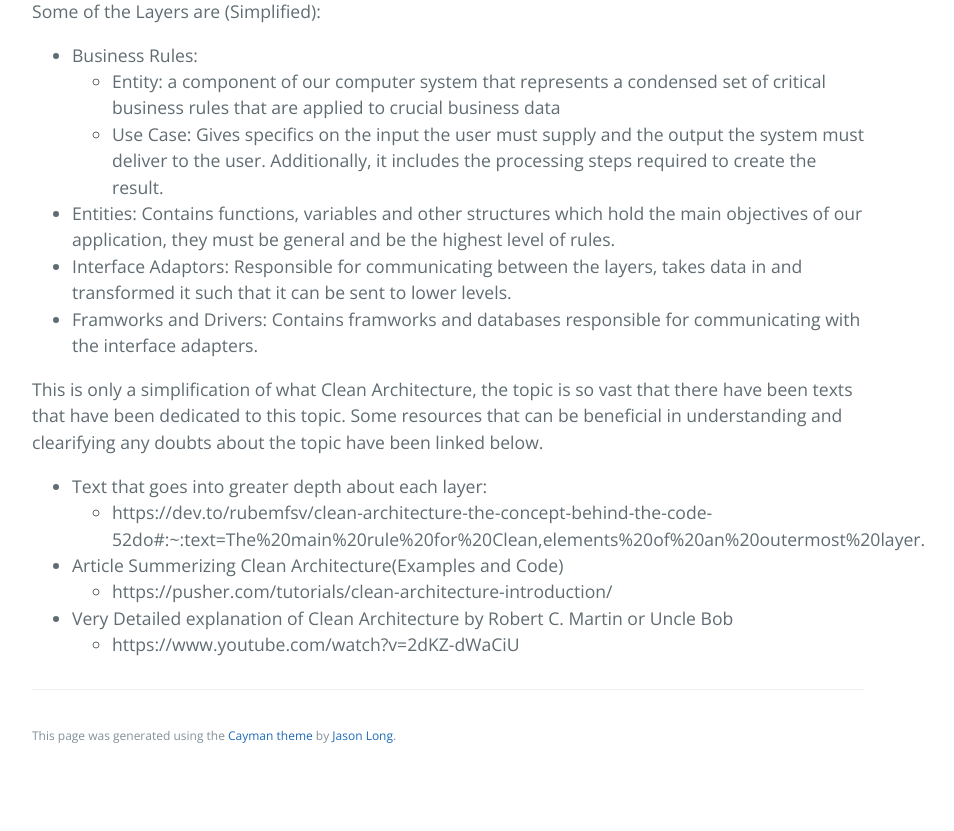
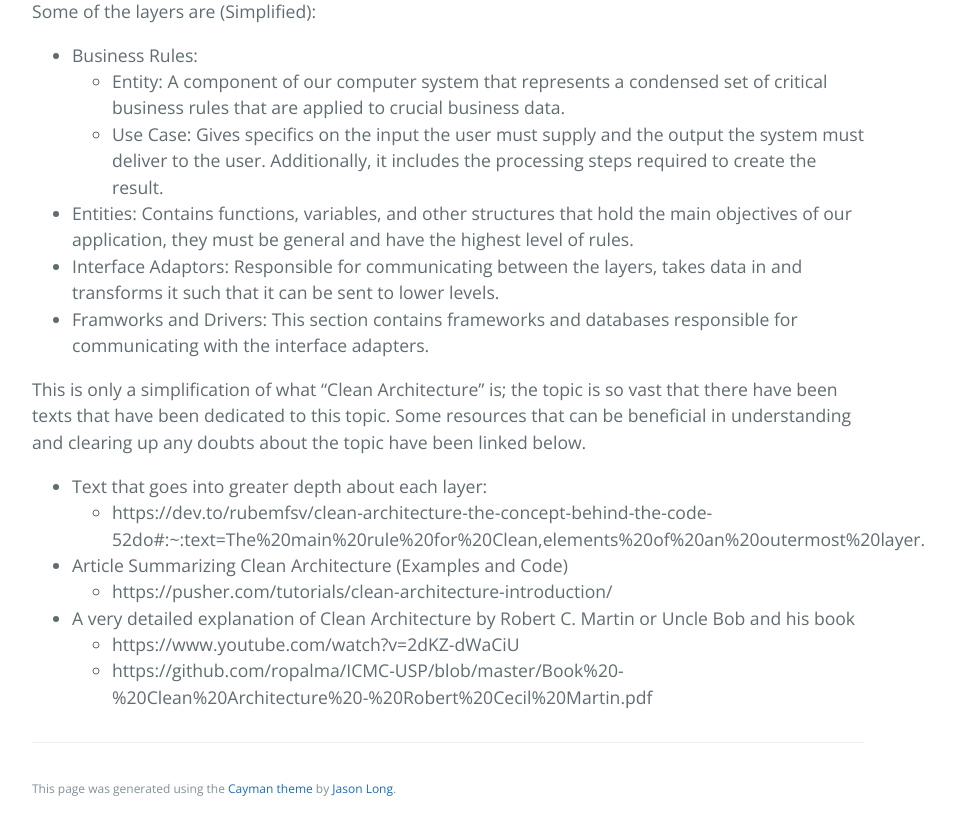
Before and after one commit to learning-software-engineering/learning-software-engineering.github.io, a Jekyll site: the page built from Topics/Development_Process.md, in a window 1280 px wide and 1400 px high, scrolled down 1967 px. Shown: the part 569-1400 px from the top of the window, without its empty margins (192-1146 px from the left). Built offline with Jekyll 4.4.1, drawn with Linux system fonts in a browser that asks for light colours; our own code applies the rules of GitHub Pages for plain Markdown files; before the commit the page ends 3314 px from its top, so only the background shows below that.

Commit message:
Fixed Grammatical errors
fixed some grammatical errors

```diff
--- a/Topics/Development_Process.md
+++ b/Topics/Development_Process.md
@@ -41,22 +41,24 @@ Clean Architecture works on the well-defined division of layers. It is important
 ![image](https://user-images.githubusercontent.com/75923742/227027780-b5fbf347-ff78-49fa-a122-8f9ac4ef53d4.png)
 
 
-Some of the Layers are (Simplified):
+Some of the layers are (Simplified):
 - Business Rules:
-  - Entity: a component of our computer system that represents a condensed set of critical business rules that are applied to crucial business data
+  - Entity: A component of our computer system that represents a condensed set of critical business rules that are applied to crucial business data.
   - Use Case: Gives specifics on the input the user must supply and the output the system must deliver to the user. Additionally, it includes the processing steps required to create the result.
 
-- Entities: Contains functions, variables and other structures which hold the main objectives of our application, they must be general and be the highest level of rules.
-- Interface Adaptors: Responsible for communicating between the layers, takes data in and transformed it such that it can be sent to lower levels.
-- Framworks and Drivers: Contains framworks and databases responsible for communicating with the interface adapters.
+- Entities: Contains functions, variables, and other structures that hold the main objectives of our application, they must be general and have the highest level of rules.
+- Interface Adaptors: Responsible for communicating between the layers, takes data in and transforms it such that it can be sent to lower levels.
+- Framworks and Drivers: This section contains frameworks and databases responsible for communicating with the interface adapters.
 
 
-This is only a simplification of what Clean Architecture, the topic is so vast that there have been texts that have been dedicated to this topic. Some resources that can be beneficial in understanding and clearifying any doubts about the topic have been linked below.
+This is only a simplification of what "Clean Architecture" is; the topic is so vast that there have been texts that have been dedicated to this topic. Some resources that can be beneficial in understanding and clearing up any doubts about the topic have been linked below.
+
 - Text that goes into greater depth about each layer:
    - https://dev.to/rubemfsv/clean-architecture-the-concept-behind-the-code-52do#:~:text=The%20main%20rule%20for%20Clean,elements%20of%20an%20outermost%20layer.
 
-- Article Summerizing Clean Architecture(Examples and Code)
+- Article Summarizing Clean Architecture (Examples and Code)
   -  https://pusher.com/tutorials/clean-architecture-introduction/
 
-- Very Detailed explanation of Clean Architecture by Robert C. Martin or Uncle Bob
+- A very detailed explanation of Clean Architecture by Robert C. Martin or Uncle Bob and his book
    - https://www.youtube.com/watch?v=2dKZ-dWaCiU
+   - https://github.com/ropalma/ICMC-USP/blob/master/Book%20-%20Clean%20Architecture%20-%20Robert%20Cecil%20Martin.pdf
```
